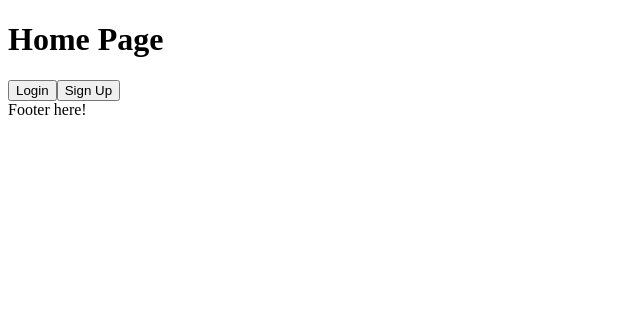
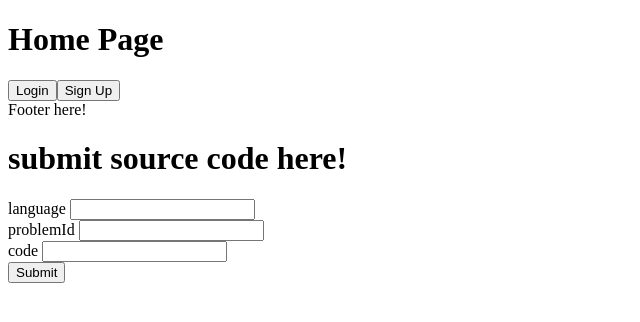
Before and after one commit to bvquoc/ci-online-judge, a website with bundled scripts: page index.html in a window 1280 px wide. Shown: the whole page, without its empty margins (0-640 px from the left). Built offline with nearby package versions, Linux system fonts and the light colour scheme; no server answers.

Commit message:
append raw submit form

```diff
--- a/index.html
+++ b/index.html
@@ -8,6 +8,23 @@
   </head>
   <body>
     <div id="app"></div>
+    <!-- submit code form -->
+    <h1>submit source code here!</h1>
+    <form id="submit-form">
+      <div>
+        <span>language</span>
+        <input id="submit-language" type="text" />
+      </div>
+      <div>
+        <span>problemId</span>
+        <input id="submit-problem" type="text" />
+      </div>
+      <div>
+        <span>code</span>
+        <input id="submit-code" type="text" />
+      </div>
+      <button type="submit">Submit</button>
+    </form>
   </body>
   <script src="https://www.gstatic.com/firebasejs/8.10.0/firebase-app.js"></script>
   <script src="https://www.gstatic.com/firebasejs/8.10.0/firebase-auth.js"></script>
```
